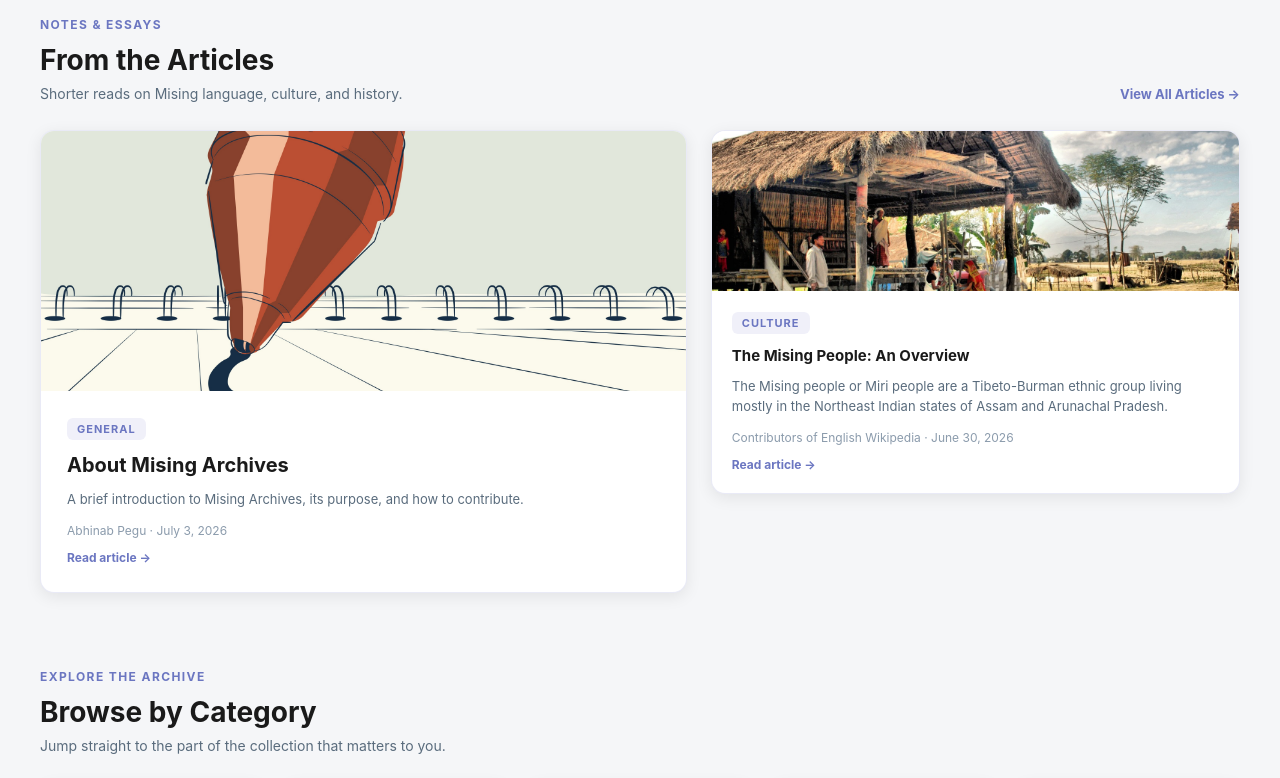
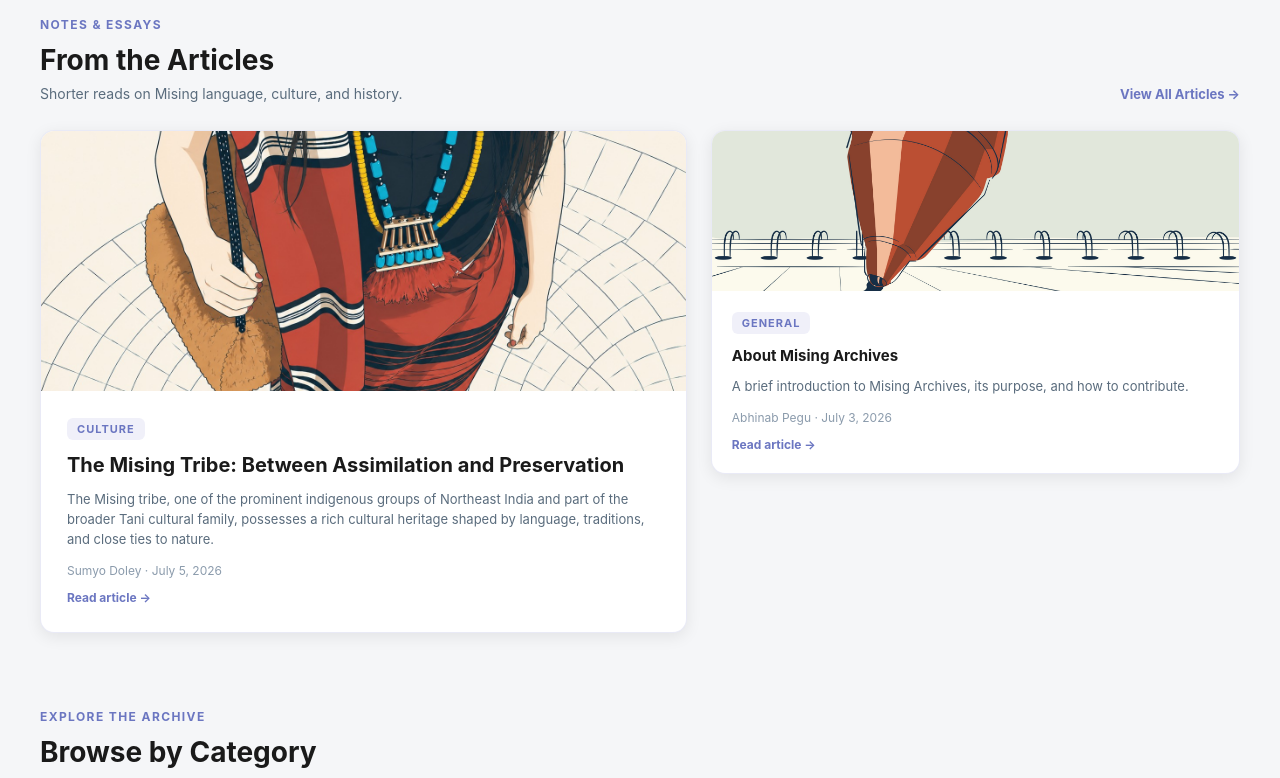
Before and after one commit to abhinabpegu/misingarchives, a React (Vite) app: page / in a window 1280 px wide. Shown: the part 600-1378 px from the top of the page. Built offline with nearby package versions, Linux system fonts and the light colour scheme.

Commit message:
New article

```diff
--- a/src/data/articles.js
+++ b/src/data/articles.js
@@ -38,62 +38,45 @@
 
 export const articlesData = [
   {
-    slug: 'mising-people',
-    title: 'The Mising People: An Overview',
+    slug: 'The-Mising-Tribe-Between-Assimilation-and-Preservation',
+    title: 'The Mising Tribe: Between Assimilation and Preservation',
     category: 'Culture',
-    excerpt: 'The Mising people or Miri people are a Tibeto-Burman ethnic group living mostly in the Northeast Indian states of Assam and Arunachal Pradesh.',
-    author: 'Contributors of English Wikipedia',
-    date: '2026-06-30',
-    coverImage: '/images/articles/misingpeople.png',
-    featured: false,
-    sourceUrl: 'https://en.wikipedia.org/wiki/Mising_people',
-    sourceLabel: 'An excerpt from the Wikipedia article "Mising people" (CC BY-SA 4.0)',
+    excerpt: 'The Mising tribe, one of the prominent indigenous groups of Northeast India and part of the broader Tani cultural family, possesses a rich cultural heritage shaped by language, traditions, and close ties to nature.',
+    author: 'Sumyo Doley',
+    date: '2026-07-05',
+    coverImage: '/images/articles/sumyodoley-05july26.png',
+    featured: true,
+    sourceUrl: null,
+    sourceLabel: null,
     content: `
-<p>The Mising people or Miri people (/ˈmiːsɪŋ/ or /ˈmɪsɪŋ/) are
- a Tibeto-Burman ethnic group living mostly in the Northeast Indian
-  states of Assam and Arunachal Pradesh. Their Mising language is a part
-   of the Tani languages and the Tibeto-Burman language group. The Misings
-    are a major ethnic group of Assam, the second largest tribe after the Bodos.
-     15.4% of Assam's tribal population speaks Mising, but many more speak Assamese
-      (24.7%) and Mising organisations estimate that the unofficial Mising population
-       is 1.2 million rather than the 587,310 declared by the 2001 census of India</p>
+    <p>
+The Mising tribe, one of the prominent indigenous groups of Northeast India and part of the broader Tani cultural family, possesses a rich cultural heritage shaped by language, traditions, and close ties to nature. In recent decades, like many indigenous societies, the Misings have experienced significant cultural transformation due to increased interaction with surrounding communities, education systems, and urban lifestyles.
+</p>
 
-<h2>Ethymology</h2>
-<p>The Misings are officially listed as
- Miri in the Constitution of India's order
-  of Scheduled Tribes, but they prefer to known as Mising.
-   Mising is an endonym and demonym which literally means
-   'man of the soil'. Miri, on the other hand, is an
-    exonym once applied by the Assamese.
-     There is still much scholarly debate
-      on the origin of Miri as an ethnonym.
- The Misings also use the endonym Tani, 'man', for identifying themselves</p>
+<p>
+One visible aspect of this change is in traditional attire and cultural adoption. Alongside traditional Mising clothing, many in the community have also embraced the <em>mekhela sador</em> or <em>ege-gasor</em>, a widely worn Assamese traditional dress, especially in formal and social settings. This reflects the blending of cultural identities that has taken place over time through everyday interaction and shared regional life.
+</p>
 
-<h2>Language</h2>
-<p>Educated Misings are bilingual in Assamese and Mising,
- but some speak only Assamese and a minority speak only Mising.
-  The Misings practice code switching, depending on the degree of their
-  interactions with the non-tribal Assamese, the dominant community in the
-   Brahmaputra Valley.</p>
+<p>
+Language and terminology have also evolved in some contexts. Certain traditional terms, such as <em>Rutum Ui/Uyu</em>, have in some cases been replaced or reinterpreted in modern usage, with terms like <em>Dangoriya Hokam</em> becoming more common in specific cultural or organizational settings. Such shifts often reflect broader changes in how traditions are expressed in contemporary environments.
+</p>
 
-<h2>Religion</h2>
-<p>The neo-Vaishnavite cult of Sankardev had a significant
+<p>
+Religious and ritual practices have also seen adaptation. Some members of the Mising community now participate in or observe rituals influenced by Assamese traditions, including practices such as <em>Satjonia Puja</em>. These developments highlight the ongoing cultural exchange between communities living in close geographical and social proximity.
+</p>
 
-influence on the Mising people, and stimulated a process of Sanskritisation.
- There are many neo-Vaishnavite monasteries, or xatras, in the Mising populated
- areas of Assam. However, the Misings later perceived
-  that the xatras had become instruments perpetuating the
-   interest of non-tribal Assamese speaking elites, which led
-    to the weakening of neo-Vaishnavism by the 1970s.
-     Although the Misings are reckoned amongst the Hinduized
-      peoples, they have retained many of their customary practices.
-       This is in contrast to other Hinduized tribal groups in Assam,
-        which have relinquished many of their traditional customs and
-         embraced the Assamese caste Hindu system. A new identity-centric cultural movement called Donyi-Polo has gained
-          some following among the Mising people,
-           with a point of origin in Arunachal Pradesh, where it has a wider following.
-            Christianity has been embraced by some of the Mising population,
-             which has led to some sectarian tensions.</p>
+<p>
+At the same time, this process raises important questions about cultural continuity. While assimilation and cultural blending can foster unity and shared identity within a region, they can also lead to concerns about the gradual weakening of distinct indigenous traditions, language usage, and ancestral practices.
+</p>
+
+<p>
+In this context, many feel that strengthening connections with related Tani groups—such as the Adi, Galo, and others in Arunachal Pradesh—can play a meaningful role in cultural preservation. Shared ancestry and similarities in traditional practices provide a foundation for cultural exchange that reinforces indigenous identity while still allowing engagement with broader society.
+</p>
+
+<p>
+Ultimately, the future of the Mising identity lies in balance: preserving language, traditions, and cultural memory while navigating a changing social landscape shaped by interaction, adaptation, and modern influences.
+</p>
+
     `,
   },
   {
```
Also changed, not shown: public/images/articles/abang.png (deleted), public/images/articles/sumyodoley-05july26.png (added).
